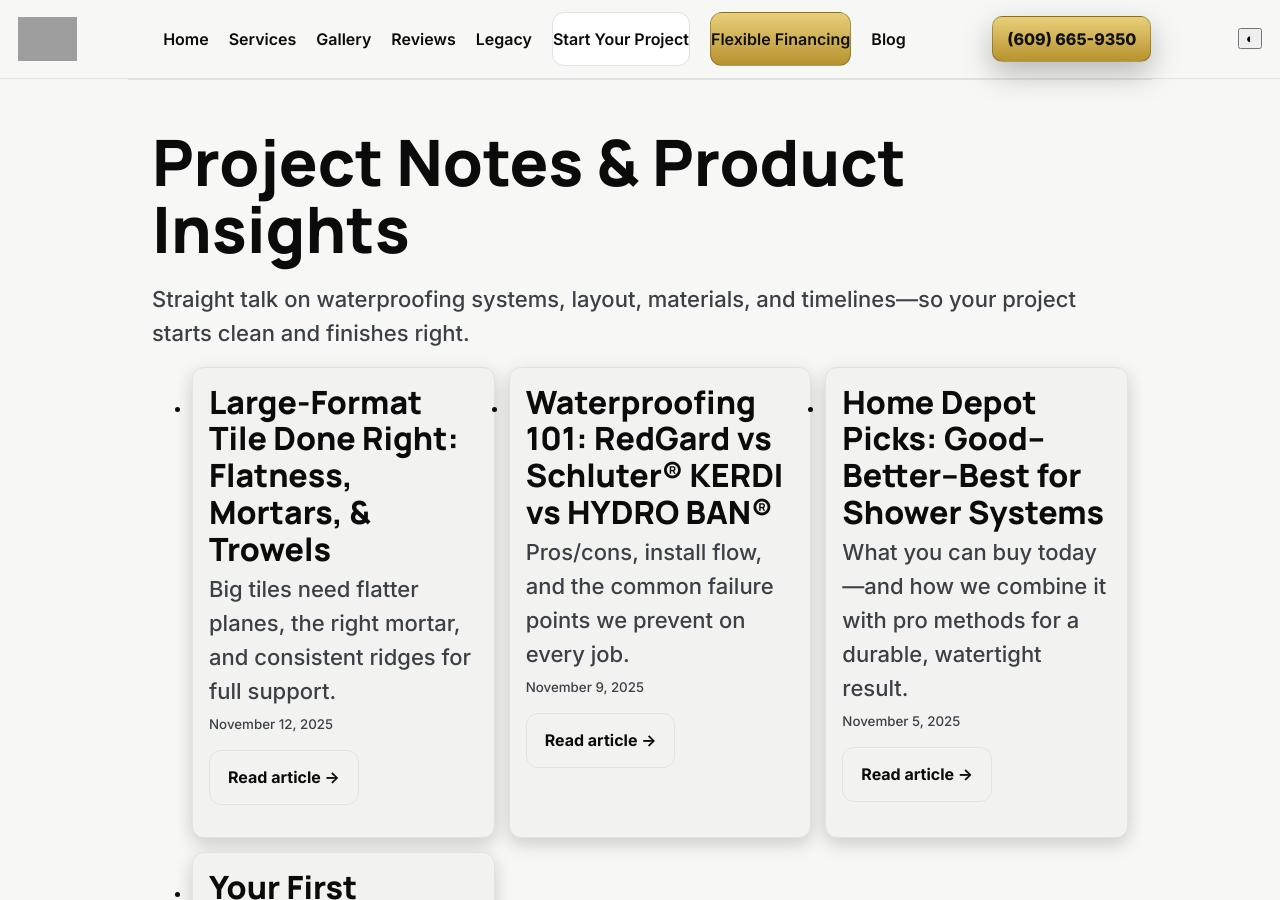
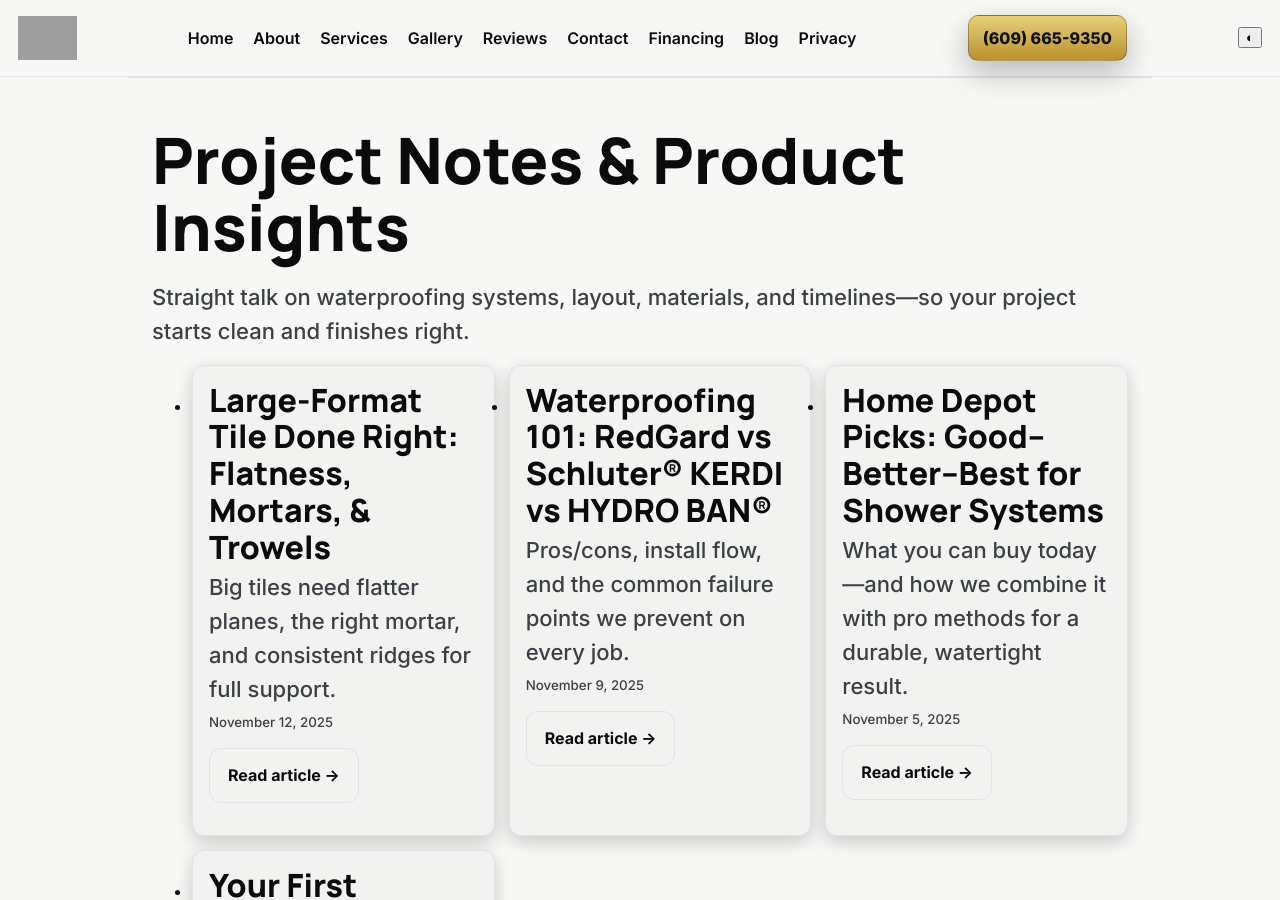
Before and after one commit to XTX33/Tillerstead-site, a Jekyll site: the page built from blog.html, in a window 1280 px wide and 900 px high. Built offline with Jekyll 4.4.1, drawn with Linux system fonts in a browser that asks for light colours; grey boxes are pictures that could not be loaded.

Commit message:
Update header.html

```diff
--- a/_includes/header.html
+++ b/_includes/header.html
@@ -11,13 +11,14 @@
   <nav id="nav" class="site-nav" aria-label="Main">
     <ul>
       <li><a href="{{ '/' | relative_url }}">Home</a></li>
-      <li><a href="{{ '/services/' | relative_url }}">Services</a></li>
-      <li><a href="{{ '/portfolio/' | relative_url }}">Gallery</a></li>
-      <li><a href="{{ '/reviews/' | relative_url }}">Reviews</a></li>
-      <li><a href="{{ '/legacy/' | relative_url }}">Legacy</a></li>
-      <li><a class="btn" href="{{ '/contact/' | relative_url }}">Start Your Project</a></li>
-      <li><a class="btn btn-accent" href="{{ '/financing/' | relative_url }}">Flexible Financing</a></li>
-      <li><a href="{{ '/blog/' | relative_url }}">Blog</a></li>
+<li><a href="{{ '/about/' | relative_url }}">About</a></li>
+<li><a href="{{ '/services/' | relative_url }}">Services</a></li>
+<li><a href="{{ '/portfolio/' | relative_url }}">Gallery</a></li>
+<li><a href="{{ '/reviews/' | relative_url }}">Reviews</a></li>
+<li><a href="{{ '/contact/' | relative_url }}">Contact</a></li>
+<li><a href="{{ '/financing/' | relative_url }}">Financing</a></li>
+<li><a href="{{ '/blog/' | relative_url }}">Blog</a></li>
+<li><a href="{{ '/privacy/' | relative_url }}">Privacy</a></li>
     </ul>
   </nav>
 
```
